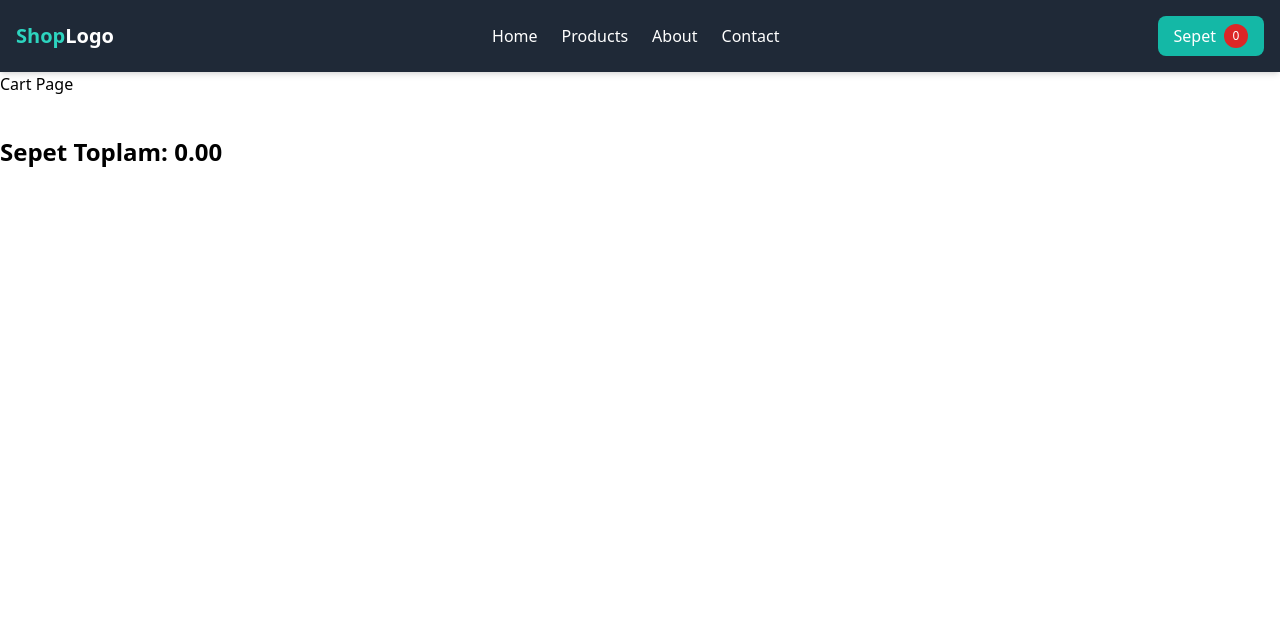
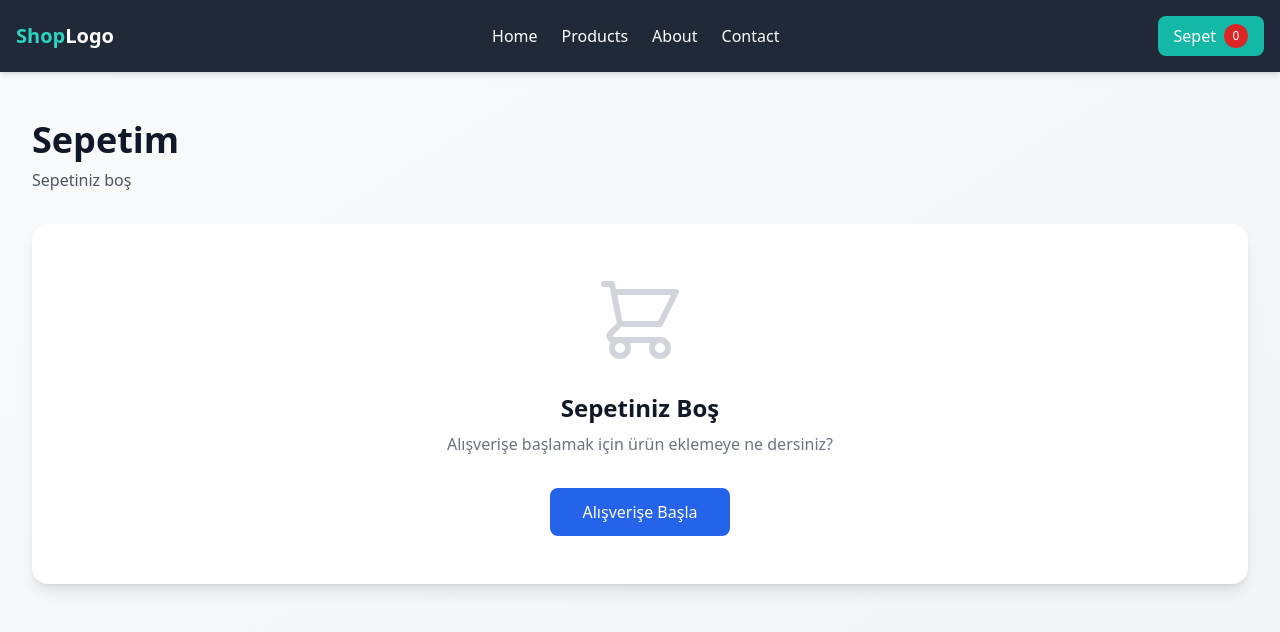
Before and after one commit to eminbasbayan/react-bootcamp8, a React (Vite) app: page /cart in a window 1280 px wide. Shown: the top 632 px of the page. Built offline with nearby package versions, Linux system fonts and the light colour scheme.

Commit message:
cart page ui düzenlendi

```diff
--- a/src/pages/CartPage.jsx
+++ b/src/pages/CartPage.jsx
@@ -10,24 +10,223 @@ const CartPage = () => {
     return element.price * element.quantity + toplam;
   }, 0);
 
+  const totalItems = cartItems.reduce((toplam, element) => {
+    return toplam + element.quantity;
+  }, 0);
+
   return (
-    <div className="cart-page">
+    <div className="min-h-screen bg-gradient-to-br from-gray-50 to-gray-100">
       <Header />
-      <h1>Cart Page</h1>
-      <div className="products-wrapper">
-        {cartItems.map((item) => (
-          <ProductCard
-            key={item.id}
-            {...item}
-            cart
-            onRemoveFromCart={removeFromCart}
-          />
-        ))}
+
+      <div className="max-w-7xl mx-auto px-4 sm:px-6 lg:px-8 py-12">
+        {/* Page Header */}
+        <div className="mb-8">
+          <h1 className="text-4xl font-bold text-gray-900 mb-2">
+            Sepetim
+          </h1>
+          <p className="text-gray-600">
+            {cartItems.length > 0
+              ? `Sepetinizde ${totalItems} adet ürün bulunuyor`
+              : 'Sepetiniz boş'}
+          </p>
+        </div>
+
+        {cartItems.length === 0 ? (
+          // Empty Cart State
+          <div className="bg-white rounded-2xl shadow-lg p-12 text-center">
+            <div className="max-w-md mx-auto">
+              <svg
+                className="mx-auto h-24 w-24 text-gray-300 mb-6"
+                fill="none"
+                viewBox="0 0 24 24"
+                stroke="currentColor"
+              >
+                <path
+                  strokeLinecap="round"
+                  strokeLinejoin="round"
+                  strokeWidth={1.5}
+                  d="M3 3h2l.4 2M7 13h10l4-8H5.4M7 13L5.4 5M7 13l-2.293 2.293c-.63.63-.184 1.707.707 1.707H17m0 0a2 2 0 100 4 2 2 0 000-4zm-8 2a2 2 0 11-4 0 2 2 0 014 0z"
+                />
+              </svg>
+              <h3 className="text-2xl font-semibold text-gray-900 mb-2">
+                Sepetiniz Boş
+              </h3>
+              <p className="text-gray-500 mb-8">
+                Alışverişe başlamak için ürün eklemeye ne dersiniz?
+              </p>
+              <a
+                href="/"
+                className="inline-block bg-blue-600 text-white px-8 py-3 rounded-lg font-medium hover:bg-blue-700 transition-colors"
+              >
+                Alışverişe Başla
+              </a>
+            </div>
+          </div>
+        ) : (
+          <div className="grid grid-cols-1 lg:grid-cols-3 gap-8">
+            {/* Cart Items */}
+            <div className="lg:col-span-2 space-y-4">
+              {cartItems.map((item) => (
+                <div
+                  key={item.id}
+                  className="bg-white rounded-xl shadow-md hover:shadow-lg transition-shadow overflow-hidden"
+                >
+                  <div className="flex flex-col sm:flex-row gap-6 p-6">
+                    {/* Product Image */}
+                    <div className="flex-shrink-0">
+                      <img
+                        src={item.image}
+                        alt={item.title}
+                        className="w-full sm:w-32 h-32 object-cover rounded-lg"
+                      />
+                    </div>
+
+                    {/* Product Info */}
+                    <div className="flex-grow">
+                      <div className="flex justify-between items-start mb-2">
+                        <div>
+                          <h3 className="text-lg font-semibold text-gray-900 mb-1">
+                            {item.title}
+                          </h3>
+                          <span className="inline-block bg-blue-100 text-blue-800 text-xs px-3 py-1 rounded-full font-medium">
+                            {item.category}
+                          </span>
+                        </div>
+                      </div>
+
+                      <p className="text-gray-600 text-sm mb-4 line-clamp-2">
+                        {item.description}
+                      </p>
+
+                      <div className="flex flex-wrap items-center justify-between gap-4">
+                        <div className="flex items-center gap-6">
+                          <div className="flex items-center gap-2">
+                            <span className="text-sm text-gray-500">Adet:</span>
+                            <span className="bg-gray-100 text-gray-900 px-3 py-1 rounded-lg font-semibold">
+                              {item.quantity}
+                            </span>
+                          </div>
+                          <div className="flex items-center gap-2">
+                            <span className="text-sm text-gray-500">Birim Fiyat:</span>
+                            <span className="text-gray-900 font-semibold">
+                              {item.price.toFixed(2)} ₺
+                            </span>
+                          </div>
+                        </div>
+
+                        <div className="flex items-center gap-4">
+                          <div className="text-right">
+                            <p className="text-sm text-gray-500 mb-1">Toplam</p>
+                            <p className="text-xl font-bold text-blue-600">
+                              {(item.price * item.quantity).toFixed(2)} ₺
+                            </p>
+                          </div>
+
+                          <button
+                            onClick={() => removeFromCart(item.id)}
+                            className="p-2 text-red-600 hover:bg-red-50 rounded-lg transition-colors"
+                            title="Sepetten Çıkar"
+                          >
+                            <svg
+                              className="w-6 h-6"
+                              fill="none"
+                              viewBox="0 0 24 24"
+                              stroke="currentColor"
+                            >
+                              <path
+                                strokeLinecap="round"
+                                strokeLinejoin="round"
+                                strokeWidth={2}
+                                d="M19 7l-.867 12.142A2 2 0 0116.138 21H7.862a2 2 0 01-1.995-1.858L5 7m5 4v6m4-6v6m1-10V4a1 1 0 00-1-1h-4a1 1 0 00-1 1v3M4 7h16"
+                              />
+                            </svg>
+                          </button>
+                        </div>
+                      </div>
+                    </div>
+                  </div>
+                </div>
+              ))}
+            </div>
+
+            {/* Order Summary Sidebar */}
+            <div className="lg:col-span-1">
+              <div className="bg-white rounded-xl shadow-lg p-6 sticky top-8">
+                <h2 className="text-2xl font-bold text-gray-900 mb-6">
+                  Sipariş Özeti
+                </h2>
+
+                <div className="space-y-4 mb-6">
+                  <div className="flex justify-between items-center pb-4 border-b border-gray-200">
+                    <span className="text-gray-600">Ara Toplam</span>
+                    <span className="font-semibold text-gray-900">
+                      {totalValue.toFixed(2)} ₺
+                    </span>
+                  </div>
+
+                  <div className="flex justify-between items-center pb-4 border-b border-gray-200">
+                    <span className="text-gray-600">Toplam Ürün</span>
+                    <span className="font-semibold text-gray-900">
+                      {totalItems} adet
+                    </span>
+                  </div>
+
+                  <div className="flex justify-between items-center pb-4 border-b border-gray-200">
+                    <span className="text-gray-600">Kargo</span>
+                    <span className="font-semibold text-green-600">
+                      Ücretsiz
+                    </span>
+                  </div>
+
+                  <div className="flex justify-between items-center pt-2">
+                    <span className="text-lg font-semibold text-gray-900">
+                      Genel Toplam
+                    </span>
+                    <span className="text-2xl font-bold text-blue-600">
+                      {totalValue.toFixed(2)} ₺
+                    </span>
+                  </div>
+                </div>
+
+                <button className="w-full bg-blue-600 text-white py-4 rounded-lg font-semibold hover:bg-blue-700 transition-colors shadow-md hover:shadow-lg mb-3">
+                  Sipariş Ver
+                </button>
+
+                <a
+                  href="/"
+                  className="block w-full text-center bg-gray-100 text-gray-700 py-3 rounded-lg font-medium hover:bg-gray-200 transition-colors"
+                >
+                  Alışverişe Devam Et
+                </a>
+
+                {/* Trust Badges */}
+                <div className="mt-6 pt-6 border-t border-gray-200">
+                  <div className="space-y-3 text-sm text-gray-600">
+                    <div className="flex items-center gap-2">
+                      <svg className="w-5 h-5 text-green-600" fill="currentColor" viewBox="0 0 20 20">
+                        <path fillRule="evenodd" d="M10 18a8 8 0 100-16 8 8 0 000 16zm3.707-9.293a1 1 0 00-1.414-1.414L9 10.586 7.707 9.293a1 1 0 00-1.414 1.414l2 2a1 1 0 001.414 0l4-4z" clipRule="evenodd" />
+                      </svg>
+                      <span>Güvenli Ödeme</span>
+                    </div>
+                    <div className="flex items-center gap-2">
+                      <svg className="w-5 h-5 text-green-600" fill="currentColor" viewBox="0 0 20 20">
+                        <path fillRule="evenodd" d="M10 18a8 8 0 100-16 8 8 0 000 16zm3.707-9.293a1 1 0 00-1.414-1.414L9 10.586 7.707 9.293a1 1 0 00-1.414 1.414l2 2a1 1 0 001.414 0l4-4z" clipRule="evenodd" />
+                      </svg>
+                      <span>Ücretsiz Kargo</span>
+                    </div>
+                    <div className="flex items-center gap-2">
+                      <svg className="w-5 h-5 text-green-600" fill="currentColor" viewBox="0 0 20 20">
+                        <path fillRule="evenodd" d="M10 18a8 8 0 100-16 8 8 0 000 16zm3.707-9.293a1 1 0 00-1.414-1.414L9 10.586 7.707 9.293a1 1 0 00-1.414 1.414l2 2a1 1 0 001.414 0l4-4z" clipRule="evenodd" />
+                      </svg>
+                      <span>14 Gün İade Garantisi</span>
+                    </div>
+                  </div>
+                </div>
+              </div>
+            </div>
+          </div>
+        )}
       </div>
-
-      <p className="my-10 text-2xl font-bold">
-        Sepet Toplam: {totalValue.toFixed(2)}{' '}
-      </p>
     </div>
   );
 };
```
